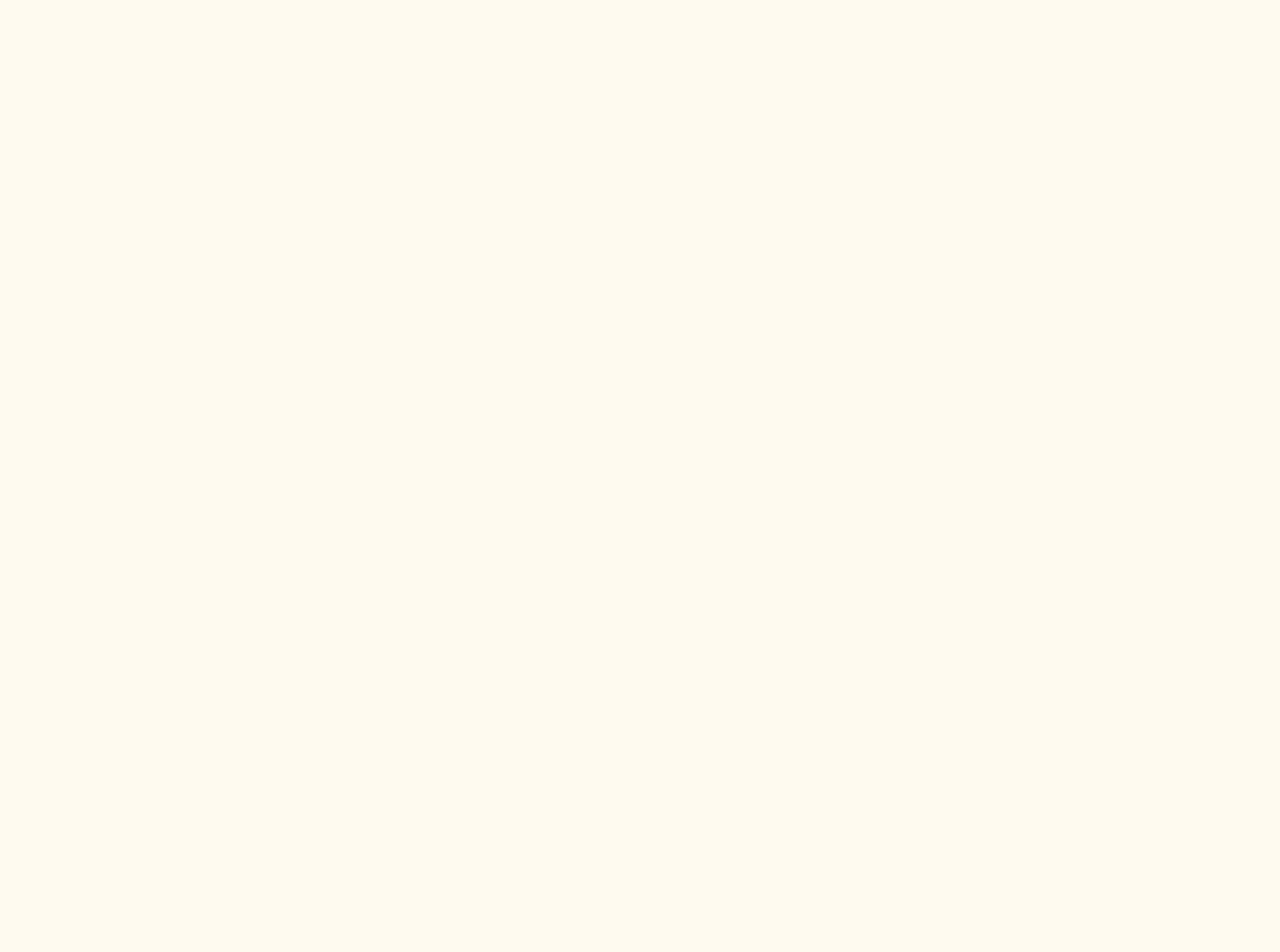
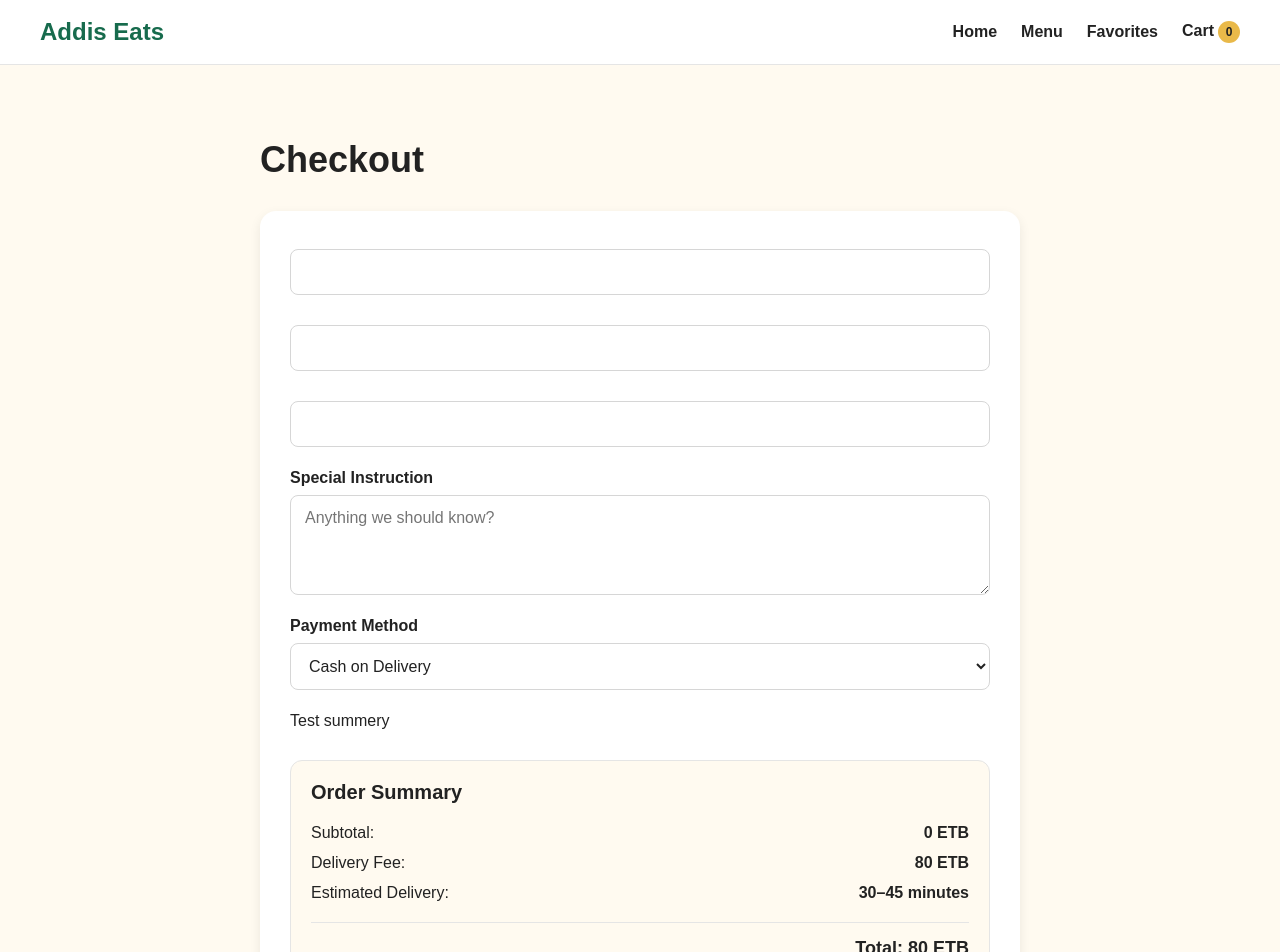
Before and after one commit to birhanukiros-tech/addis-eats-react, a React (Vite) app in the folder module-03-react-nextjs/Projects/addis_eats_react/: page /checkout in a window 1280 px wide. Before the commit this address had no page. Shown: the top 952 px of the page. Before the commit the page ends 800 px from the top, so only its background shows below. Built offline with nearby package versions, Linux system fonts and the light colour scheme.

Commit message:
feat: add checkout validation and delivery summary

```diff
--- a/module-03-react-nextjs/Projects/addis_eats_react/src/App.jsx
+++ b/module-03-react-nextjs/Projects/addis_eats_react/src/App.jsx
@@ -5,6 +5,7 @@ import DishDetail from "./menu/DishDetail";
 import Cart from "./cart/Cart";
 import Favorites from "./favorites/Favorites";
 import Home from "./Home";
+import Checkout from "./checkout/Checkout";
 
 function App() {
     return (
@@ -19,7 +20,8 @@ function App() {
                 <Route path="/cart" element={<Cart />} />
 
                 <Route path="/favorites" element={<Favorites />} />
-            </Route>
+                <Route path="/checkout" element={<Checkout />} />
+                </Route>
         </Routes>
     );
 }
--- a/module-03-react-nextjs/Projects/addis_eats_react/src/cart/Cart.jsx
+++ b/module-03-react-nextjs/Projects/addis_eats_react/src/cart/Cart.jsx
@@ -1,8 +1,9 @@
 import useCartStore from "./cartStore";
 import CartItem from "./CartItem";
-
+import { useNavigate } from "react-router-dom";
 function Cart() {
     const cart = useCartStore((state) => state.cart);
+    const navigate = useNavigate();
 
     const total = cart.reduce(
         (sum, item) => sum + item.price * item.quantity,
@@ -31,6 +32,13 @@ function Cart() {
 
             <div className="cart-total">
                 <h2>Total: {total} ETB</h2>
+
+            <button
+            className="checkout-button"
+            onClick={() => navigate("/checkout")}
+            >
+            Proceed to Checkout
+            </button>
             </div>
         </div>
     );
--- a/module-03-react-nextjs/Projects/addis_eats_react/src/checkout/Checkout.jsx
+++ b/module-03-react-nextjs/Projects/addis_eats_react/src/checkout/Checkout.jsx
@@ -0,0 +1,149 @@
+import { useState,useRef } from "react";
+import Field from "./Field";
+import validateCheckout from "./validate";
+import useCartStore from "../cart/cartStore";
+import { getDeliveryFee, getDeliveryTime } from "../utils/deliveryEstimate";
+
+function Checkout() {
+  const [formData, setFormData] = useState({
+    fullname: "",
+    phone: "",
+    address: "",
+    instructions: "",
+    paymentMethod: "Cash on Delivery",
+  });
+
+  const [errors, setErrors] = useState({});
+  const firstErrorRef = useRef(null);
+
+  const cart = useCartStore((state) => state.cart);
+
+    const subtotal = cart.reduce(
+    (sum, item) => sum + item.price * item.quantity,
+    0
+    );
+
+const deliveryFee = getDeliveryFee(subtotal);
+const deliveryTime = getDeliveryTime();
+
+const total = subtotal + deliveryFee;
+
+  function handleChange(event) {
+    const { name, value } = event.target;
+
+    setFormData({
+      ...formData,
+      [name]: value,
+    });
+  }
+function handleSubmit(event) {
+    event.preventDefault();
+
+    const validationErrors = validateCheckout(formData);
+
+    setErrors(validationErrors);
+
+    if (Object.keys(validationErrors).length > 0) {
+        firstErrorRef.current?.scrollIntoView({
+            behavior: "smooth",
+            block: "center"
+        });
+
+        return;
+    }
+
+    // Order will be created here later.
+}
+
+  return (
+    <div className="checkout-page">
+      <h1>Checkout</h1>
+
+      <form onSubmit={handleSubmit}>
+        <Field
+            label="Full Name"
+            name="fullname"
+            value={formData.fullname}
+            onChange={handleChange}
+            placeholder="Enter your full name"
+        />
+
+        {errors.fullname && (
+            <p
+                ref={firstErrorRef}
+                className="form-error">
+                {errors.fullname}
+            </p>
+        )}
+
+        <Field
+            label="Phone Number"
+            name="phone"
+            value={formData.phone}
+            onChange={handleChange}
+            placeholder="09xxxxxxxx"
+        />
+
+         {errors.phone && (
+        <p className="form-error">{errors.phone}</p>
+        )}
+
+        <Field
+            label="Delivery Address"
+            name="address"
+            value={formData.address}
+            onChange={handleChange}
+            placeholder="Enter your delivery address"
+        />
+
+         {errors.address && (
+        <p className="form-error">{errors.address}</p>
+        )}
+
+        <div className="form-field">
+          <label htmlFor="instructions">Special Instruction</label>
+
+          <textarea
+            name="instructions"
+            id="instructions"
+            value={formData.instructions}
+            onChange={handleChange}
+            placeholder="Anything we should know?"
+            rows="4"
+          />
+        </div>
+
+        <div className="form-field">
+          <label htmlFor="paymentMethod">Payment Method</label>
+
+          <select
+            name="paymentMethod"
+            id="paymentMethod"
+            value={formData.paymentMethod}
+            onChange={handleChange}
+          >
+            <option value="Cash on Delivery"> Cash on Delivery</option>
+            <option value="Telebirr">Telebirr</option>
+          </select>
+        </div>
+
+        <p>Test summery</p>
+        <div className="checkout-summary">
+                <h2>Order Summary</h2>
+
+                <p>Subtotal: <strong>{subtotal} ETB</strong></p>
+
+                <p>Delivery Fee:{" "}
+                    <strong>{deliveryFee === 0 ? "Free" : `${deliveryFee} ETB`}</strong>
+                </p>
+
+                <p>Estimated Delivery: <strong>{deliveryTime}</strong></p>
+
+                <h3>Total: {total} ETB</h3>
+            </div>
+        <button type="submit">Place Order</button>
+      </form>
+    </div>
+  );
+}
+export default Checkout;
--- a/module-03-react-nextjs/Projects/addis_eats_react/src/checkout/Field.jsx
+++ b/module-03-react-nextjs/Projects/addis_eats_react/src/checkout/Field.jsx
@@ -0,0 +1,12 @@
+function Field({ lable, name, type = "text", value, onChange, placholder}) {
+    return(
+        <div className="form-field">
+            <label htmlFor={name}>{lable}</label>
+            <input
+            type={type}
+            name={name} value={value}
+            onChange={onChange}  placeholder={placholder}/>
+        </div>
+    );
+}
+export default Field;
--- a/module-03-react-nextjs/Projects/addis_eats_react/src/checkout/validate.js
+++ b/module-03-react-nextjs/Projects/addis_eats_react/src/checkout/validate.js
@@ -0,0 +1,21 @@
+function validateCheckout(formData) {
+    const errors = {};
+
+    if (!formData.fullname.trim()) {
+        errors.fullname = "Full name is required.";
+    }
+
+    if (!formData.phone.trim()) {
+        errors.phone = "Phone number is required.";
+    } else if (!/^(\+251|0)9\d{8}$/.test(formData.phone.trim())) {
+        errors.phone = "Enter a valid Ethiopian phone number.";
+    }
+
+    if (!formData.address.trim()) {
+        errors.address = "Delivery address is required.";
+    }
+
+    return errors;
+}
+
+export default validateCheckout;
--- a/module-03-react-nextjs/Projects/addis_eats_react/src/index.css
+++ b/module-03-react-nextjs/Projects/addis_eats_react/src/index.css
@@ -538,3 +538,153 @@ Footer
     color: var(--color-surface);
     font-size: var(--font-size-sm);
 }
+/*===============================================
+  Checkout Button
+  ================================================ */
+
+.checkout-button {
+    display: block;
+    width: 100%;
+    padding: 14px 24px;
+    margin-top: 18px;
+    border: none;
+    border-radius: var(--radius-sm);
+    background: var(--color-primary);
+    color: var(--color-surface);
+    text-align: center;
+    text-decoration: none;
+    font-size: var(--font-size-base);
+    font-weight: bold;
+    cursor: pointer;
+    transition: opacity 0.2s;
+}
+
+.checkout-button:hover {
+    opacity: 0.9;
+}
+/* =========================================
+Checkout
+=============================================*/
+.checkout-page {
+    max-width: 800px;
+    margin: 0 auto;
+    padding: 50px 20px 70px;
+}
+
+.checkout-page h1 {
+    margin-bottom: 30px;
+    font-size: var(--font-size-3xl);
+}
+
+.checkout-page form {
+    padding: 30px;
+    background: var(--color-surface);
+    border-radius: var(--radius-lg);
+    box-shadow: var(--shadow-card);
+}
+
+.form-field {
+    display: flex;
+    flex-direction: column;
+    margin-bottom: 22px;
+}
+
+.form-field label {
+    margin-bottom: 8px;
+    font-weight: bold;
+}
+
+.form-field input,
+.form-field textarea,
+.form-field select {
+    width: 100%;
+    padding: 13px 14px;
+    border: 1px solid #d6d6d6;
+    border-radius: var(--radius-sm);
+    background: var(--color-surface);
+    color: var(--color-text);
+    font-family: inherit;
+    font-size: var(--font-size-base);
+}
+
+.form-field textarea {
+    resize: vertical;
+}
+
+.form-field input:focus,
+.form-field textarea:focus,
+.form-field select:focus {
+    outline: none;
+    border-color: var(--color-primary);
+    box-shadow: 0 0 0 3px rgba(23, 107, 77, 0.12);
+}
+
+.checkout-page form > button {
+    width: 100%;
+    padding: 14px;
+    border: none;
+    border-radius: var(--radius-sm);
+    background: var(--color-primary);
+    color: var(--color-surface);
+    font-size: var(--font-size-base);
+    font-weight: bold;
+}
+
+.checkout-page form > button:hover {
+    opacity: 0.9;
+}
+
+@media (max-width: 768px) {
+    .checkout-page {
+        padding: 35px 20px 50px;
+    }
+
+    .checkout-page form {
+        padding: 20px;
+    }
+
+    .checkout-page h1 {
+        font-size: var(--font-size-2xl);
+    }
+}
+/*============================================
+  ERROR STYLING
+  ============================================== */
+  .form-error {
+    margin: -15px 0 18px;
+    color: var(--color-danger);
+    font-size: var(--font-size-sm);
+}
+
+/*======================================================
+ CHEACKOUT SUMMERY
+ ==========================================================*/
+
+ .checkout-summary {
+    margin-top: 30px;
+    margin-bottom: 25px;
+    padding: 20px;
+    background: var(--color-background);
+    border: 1px solid #e5e5e5;
+    border-radius: var(--radius-md);
+}
+
+.checkout-summary h2 {
+    margin-top: 0;
+    margin-bottom: 20px;
+    font-size: var(--font-size-xl);
+}
+
+.checkout-summary p {
+    display: flex;
+    justify-content: space-between;
+    margin: 12px 0;
+}
+
+.checkout-summary h3 {
+    margin-top: 20px;
+    padding-top: 15px;
+    border-top: 1px solid #e5e5e5;
+    text-align: right;
+    font-size: var(--font-size-lg);
+}
--- a/module-03-react-nextjs/Projects/addis_eats_react/src/utils/deliveryEstimate.js
+++ b/module-03-react-nextjs/Projects/addis_eats_react/src/utils/deliveryEstimate.js
@@ -0,0 +1,17 @@
+function getDeliveryFee(total) {
+    if (total >= 1000) {
+        return 0;
+    }
+
+    if (total >= 500) {
+        return 50;
+    }
+
+    return 80;
+}
+
+function getDeliveryTime() {
+    return "30–45 minutes";
+}
+
+export { getDeliveryFee, getDeliveryTime };
```
